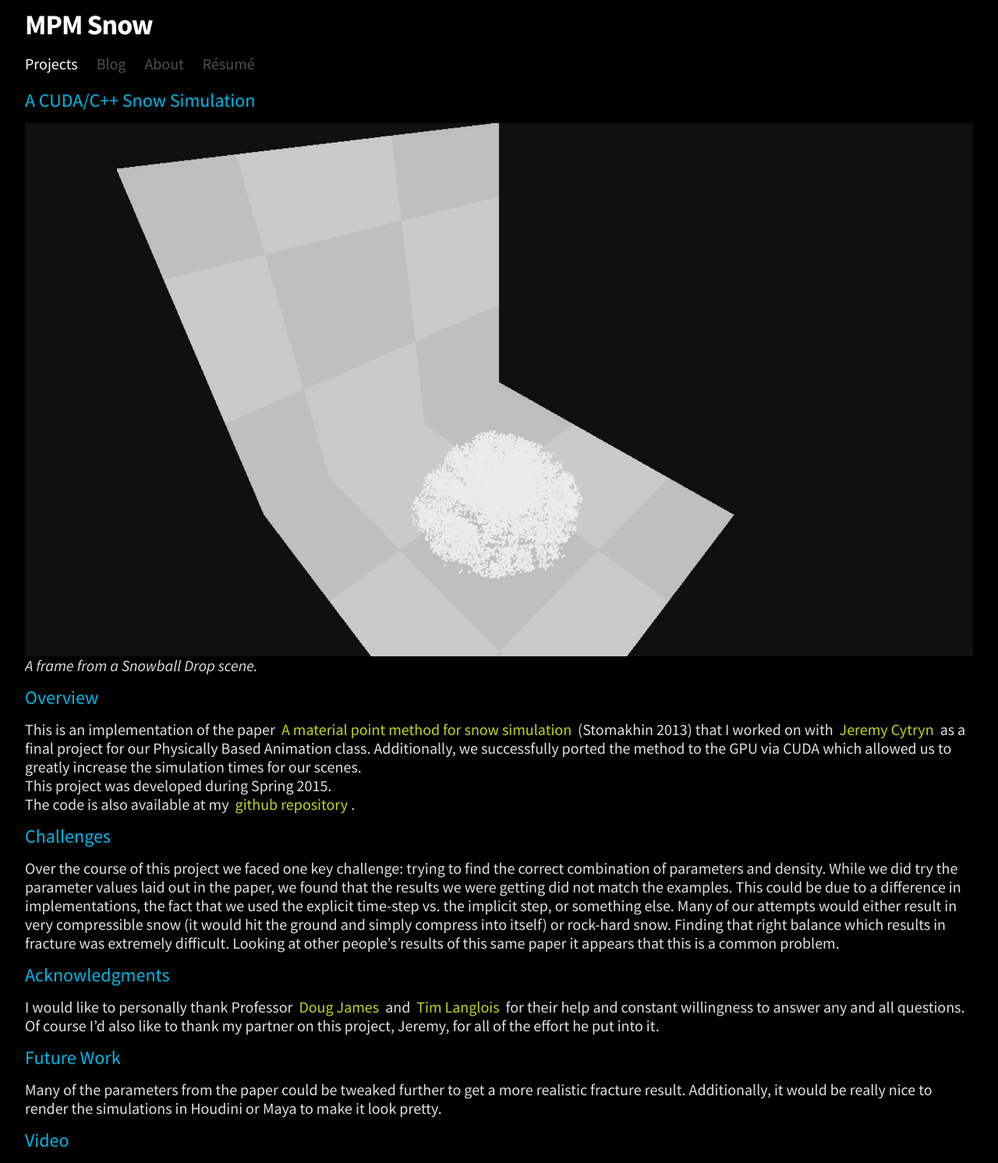
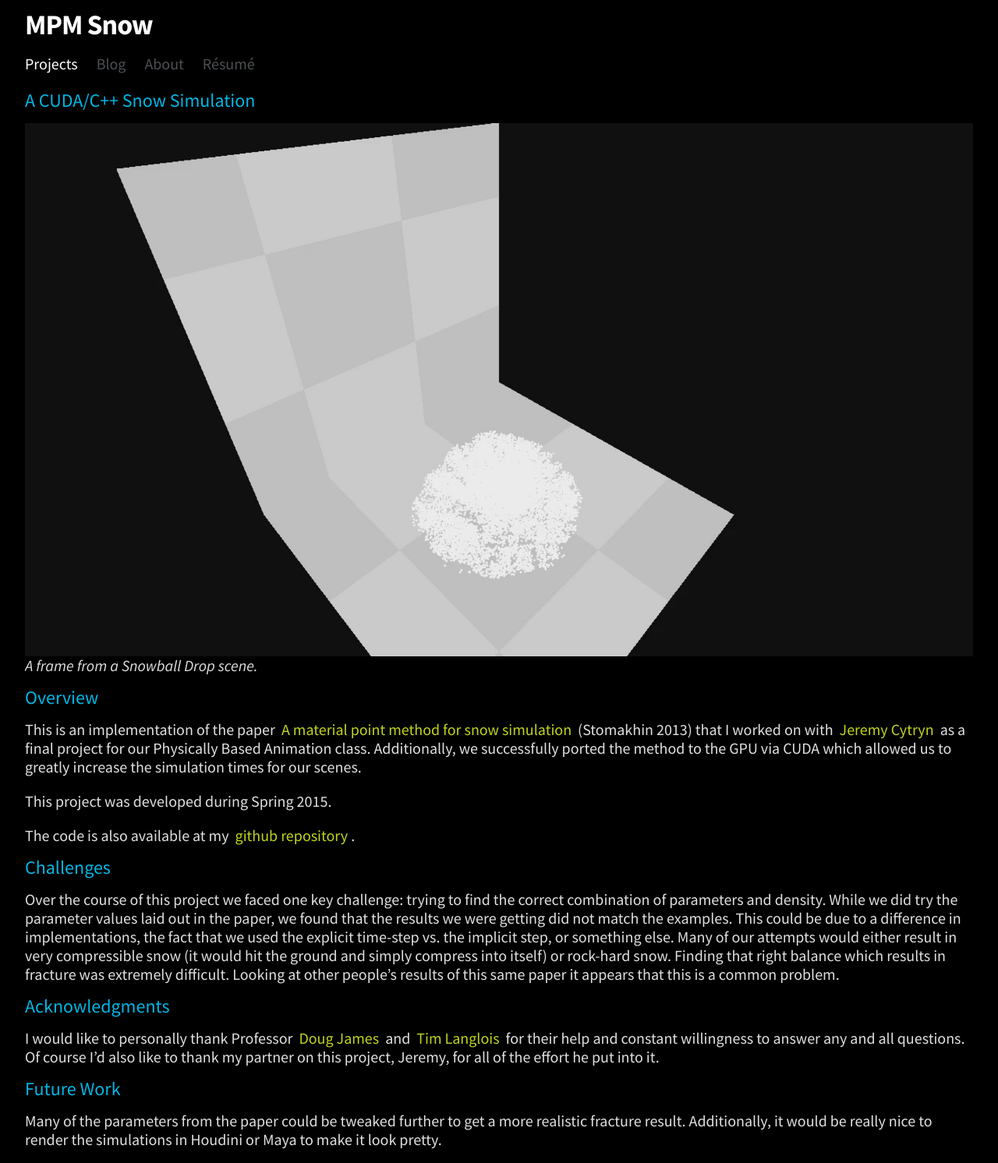
Before and after one commit to JAGJ10/jagj10.github.io, a Jekyll site: the page built from projects/snow.md, in a window 1280 px wide. Shown: the top 1492 px of the page at 78% size. Built offline with Jekyll 4.4.1, drawn with Linux system fonts in a browser that asks for light colours; grey boxes are pictures that could not be loaded.

Commit message:
line breaks

```diff
--- a/projects/snow.md
+++ b/projects/snow.md
@@ -13,9 +13,9 @@ style:		dark
 
 ### Overview ###
 This is an implementation of the paper [A material point method for snow simulation](https://www.math.ucla.edu/~jteran/papers/SSCTS13.pdf) (Stomakhin 2013) that I worked on with [Jeremy Cytryn](http://www.jeremycytryn.com/) as a final project for our Physically Based Animation class. Additionally, we successfully ported the method to the GPU via CUDA which allowed us to greatly increase the simulation times for our scenes.
-
+<pre></pre>
 This project was developed during Spring 2015.
-
+<pre></pre>
 The code is also available at my [github repository](https://github.com/JAGJ10/Snow).
 
 ### Challenges ###
```
